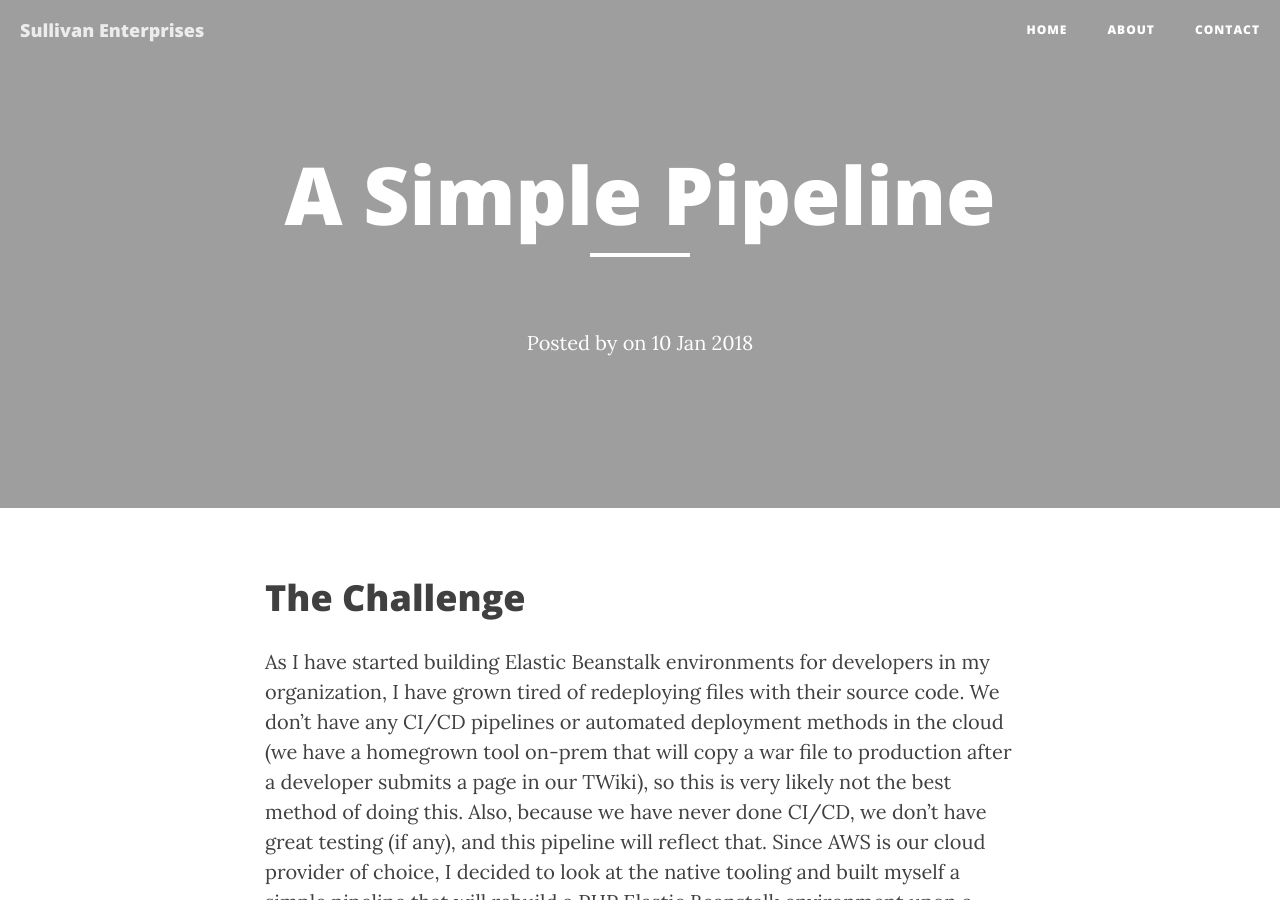
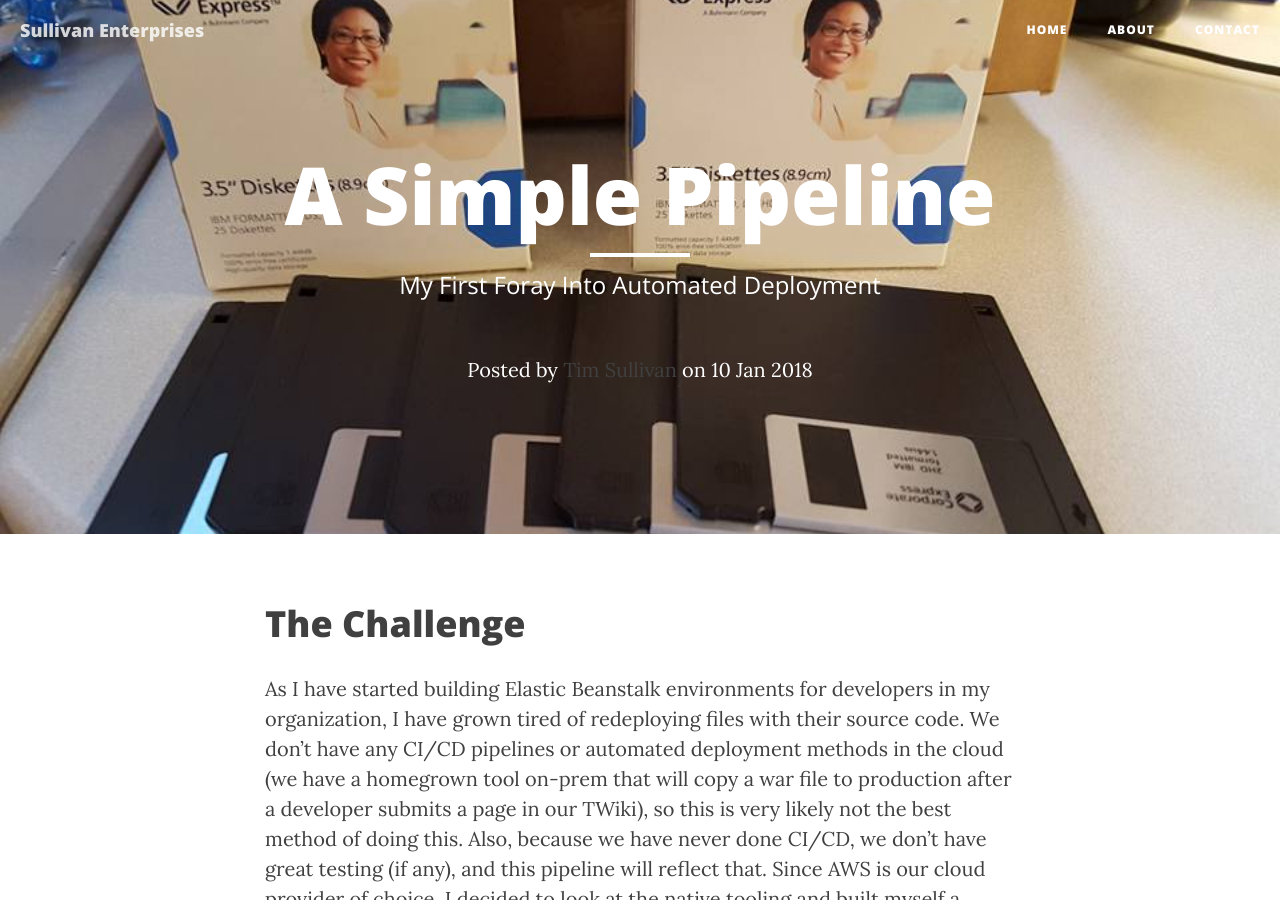
Before and after one commit to tjsullivan1/tjsullivan1.github.io, a Jekyll site: the page built from _posts/2018-01-10-a-simple-pipeline.md, in a window 1280 px wide and 900 px high. Built offline with Jekyll 4.4.1, drawn with Linux system fonts in a browser that asks for light colours; nearby versions of some CDN libraries; our own code applies the rules of GitHub Pages for plain Markdown files.

Commit message:
forgot post info

```diff
--- a/_posts/2018-01-10-a-simple-pipeline.md
+++ b/_posts/2018-01-10-a-simple-pipeline.md
@@ -1,3 +1,11 @@
+---
+layout: post
+title: "A Simple Pipeline"
+subtitle: "My First Foray Into Automated Deployment"
+author: "Tim Sullivan"
+image: "post-bg.jpg"
+---
+
 # The Challenge
 
 As I have started building Elastic Beanstalk environments for developers in my organization, I have grown tired of redeploying files with their source code. We don't have any CI/CD pipelines or automated deployment methods in the cloud (we have a homegrown tool on-prem that will copy a war file to production after a developer submits a page in our TWiki), so this is very likely not the best method of doing this. Also, because we have never done CI/CD, we don't have great testing (if any), and this pipeline will reflect that. Since AWS is our cloud provider of choice, I decided to look at the native tooling and built myself a simple pipeline that will rebuild a PHP Elastic Beanstalk environment upon a commit to the master branch of an AWS CodeComit repository.
```
